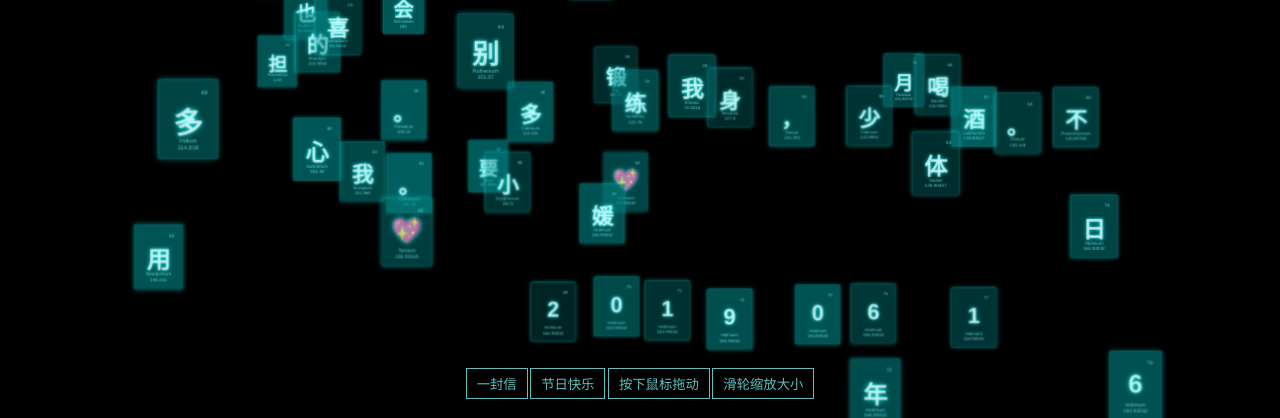
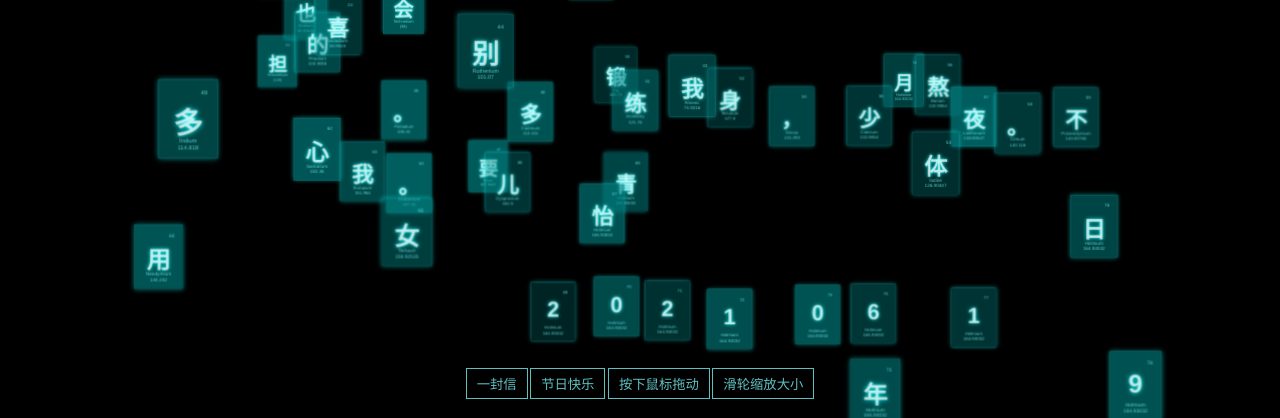
Before and after one commit to fuyiqing/father-gift, a plain HTML site: page index.html in a window 1280 px wide. Shown: the part 382-800 px from the top of the page. Drawn offline with Linux system fonts and the light colour scheme.

Commit message:
对对对

```diff
--- a/index.html
+++ b/index.html
@@ -181,8 +181,8 @@ var table = [
 	"体", "Iodine", "126.90447", 12, 7,
 	"，", "Xenon", "131.293", 13, 7,
 	"少", "Caesium", "132.9054", 14, 7,
-	"喝", "Barium", "132.9054", 15, 7,
-	"酒", "Lanthanum", "138.90547", 16, 7,
+	"熬", "Barium", "132.9054", 15, 7,
+	"夜", "Lanthanum", "138.90547", 16, 7,
 	"。", "Cerium", "140.116", 17, 7,
 	"不", "Praseodymium", "140.90765", 18, 7,
 	"用", "Neodymium", "144.242", 1, 8,
@@ -190,20 +190,20 @@ var table = [
 	"心", "Samarium", "150.36", 3, 8,
 	"我", "Europium", "151.964", 4, 8,
 	"。", "Gadolinium", "157.25", 5, 8,
-	"💖", "Terbium", "158.92535", 6, 8,
-	"小", "Dysprosium", "162.5", 7, 8,
-	"媛", "Holmium", "164.93032", 8, 8,
-	"💖", "Holmium", "164.93032", 9, 8,
+	"女", "Terbium", "158.92535", 6, 8,
+	"儿", "Dysprosium", "162.5", 7, 8,
+	"怡", "Holmium", "164.93032", 8, 8,
+	"青", "Holmium", "164.93032", 9, 8,
 	"2", "Holmium", "164.93032", 8, 10,
 	"0", "Holmium", "164.93032", 9, 10,
-	"1", "Holmium", "164.93032", 10, 10,
-	"9", "Holmium", "164.93032", 11, 10,
+	"2", "Holmium", "164.93032", 10, 10,
+	"1", "Holmium", "164.93032", 11, 10,
 	"年", "Holmium", "164.93032", 12, 10,
 	"0", "Holmium", "164.93032", 13, 10,
 	"6", "Holmium", "164.93032", 14, 10,
 	"月", "Holmium", "164.93032", 15, 10,
 	"1", "Holmium", "164.93032", 16, 10,
-	"6", "Holmium", "164.93032", 17, 10,
+	"9", "Holmium", "164.93032", 17, 10,
 	"日", "Holmium", "164.93032", 18, 10
 
 	/*"Er", "Erbium", "167.259", 9, 8,
```
